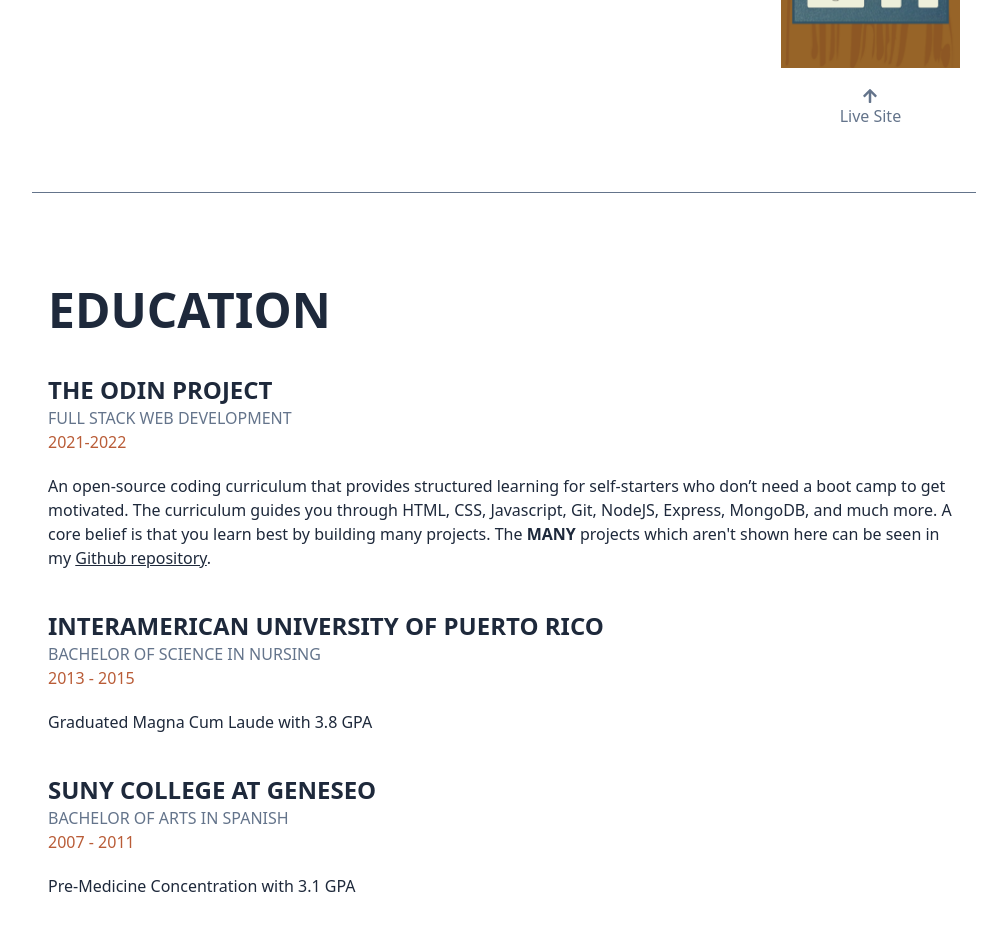
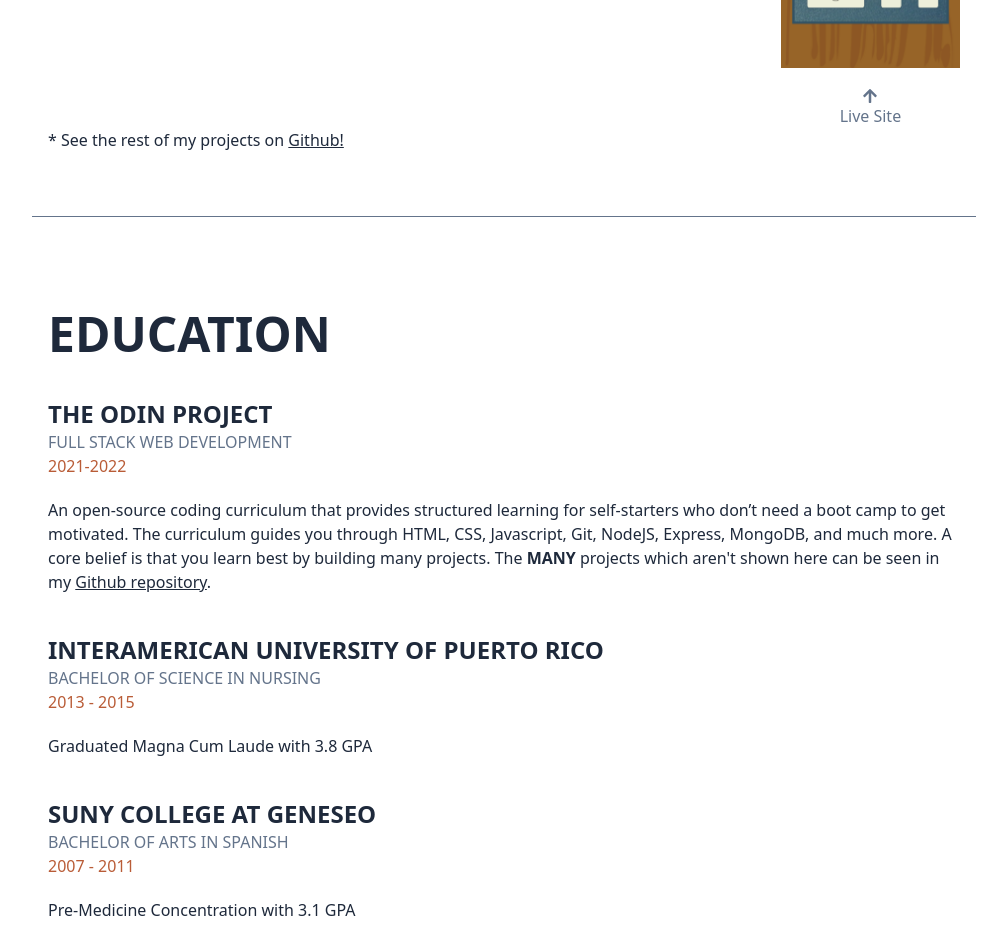
Before and after one commit to mattdimicelli/me, a React (Create React App) app: page / in a window 1280 px wide. Shown: the part 4600-5525 px from the top of the page, without its empty margins (264-1271 px from the left). Built offline with nearby package versions, Linux system fonts and the light colour scheme.

Commit message:
add another link to my github repo

```diff
--- a/src/components/Projects.js
+++ b/src/components/Projects.js
@@ -114,6 +114,10 @@ const Projects = () => {
                 urlLiveSite='https://mattdimicelli.github.io/No_Framework_Calculator/'
                 />
 
+                <p>* See the rest of my projects on&nbsp;
+                    <a className="underline" href="https://github.com/mattdimicelli">Github!</a>
+                </p>
+
 
 
 
```
